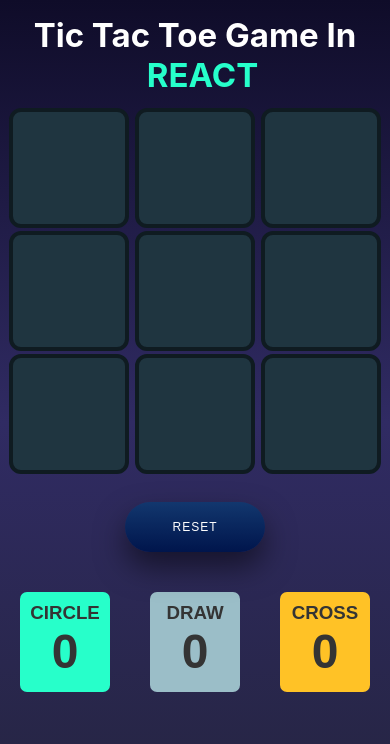
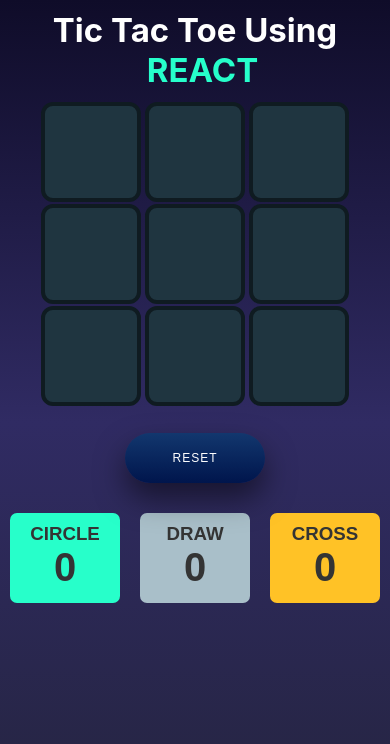
Before and after one commit to mohammedmuneesh1/Tic-Tac-Toe, a React (Create React App) app: page / in a window 390 px wide. Shown: the top 744 px of the page. Built offline with nearby package versions, Linux system fonts and the light colour scheme.

Commit message:
Responsive-Added

```diff
--- a/src/Components/TicTacToe/TicTacToe.css
+++ b/src/Components/TicTacToe/TicTacToe.css
@@ -120,7 +120,7 @@
 
 }
 .circle-box span , .draw-box span , .cross-box span{
-    font-weight: bolder;
+    font-weight: bold;
     font-size:3rem;
 }
 
@@ -129,8 +129,7 @@
     background:rgba(39,255,202,255);
 }
 .draw-box{
-    background:#9BBEC8;
-
+    background:rgba(169,191,201,255);
 }
 .cross-box {
 background:rgba(255,194,38,255);
@@ -145,9 +144,32 @@
 @media all and (max-width:600px){
     .title{
         font-size: 33px;
-        padding-top:15px;
+        padding-top:10px;
         margin-bottom:10px;
 
     }
+    .boxes{
+        width:100px;
+        height:100px;
+        margin:2px 2px;
+    }
+    .boxes img {
+        height:50px;
+        width:50px;
+        margin:20px 20px;
+    }
+    .circle-box , .draw-box , .cross-box{
+        width:150px;
+        height:90px;
+        border-radius:7px;
+        color:#343434;
+        font-family:sans-serif;
+        padding-top:10px;
+        margin:10px 10px 10px 10px;
+
+    }
+    .circle-box span , .draw-box span , .cross-box span{
+        font-size: 2.5rem;
+    }
 
 }
--- a/src/Components/TicTacToe/TicTacToe.jsx
+++ b/src/Components/TicTacToe/TicTacToe.jsx
@@ -1,21 +1,18 @@
+import React, { useRef, useState } from "react";
+import "./TicTacToe.css";
+import circle from "../Assets/circle.png";
+import cross from "../Assets/cross.png";
 
 
-import React, { useRef, useState } from 'react'
-import './TicTacToe.css'
-import circle from '../Assets/circle.png'
-import cross from '../Assets/cross.png'
-import userEvent from '@testing-library/user-event';
-
-let data = ["","","","","","","","",""];   //this will act as a storage ;
-
+let data = ["", "", "", "", "", "", "", "", ""]; //this will act as a storage ;
 
 export const TicTacToe = () => {
-    let [count,setCount] = useState(0);
-    let [cwon,setCwon] = useState(0);
-    let [draw,setDraw] = useState(0);
-    let [crwon,setCrwon] = useState(0);
+  let [count, setCount] = useState(0);
+  let [cwon, setCwon] = useState(0);
+  let [draw, setDraw] = useState(0);
+  let [crwon, setCrwon] = useState(0);
 
-    let [lock,setLock] = useState(false);
+  let [lock, setLock] = useState(false);
   let titleRef = useRef(null);
   const b1 = useRef();
   const b2 = useRef();
@@ -26,181 +23,117 @@
   const b7 = useRef();
   const b8 = useRef();
   const b9 = useRef();
-    const brr = [b1,b2,b3,b4,b5,b6,b7,b8,b9];
+  const brr = [b1, b2, b3, b4, b5, b6, b7, b8, b9];
 
-    const toggle = (e,num)=>{
-        if(lock) return 0;
-        if(count%2 === 0) {
+  const toggle = (e, num) => {
+    if (lock) return 0;
+    if (count % 2 === 0) {
       e.target.innerHTML = `<img src='${cross}'>`;
       data[num] = "x";
-            setCount(++count)
-        }
-        else{
-            e.target.innerHTML =   `<img src='${circle}'>`;
-            data[num]="o";
+      setCount(++count);
+    } else {
+      e.target.innerHTML = `<img src='${circle}'>`;
+      data[num] = "o";
       setCount(++count);
     }
     chkWin();
-    }
-    // const chkWin = () => {
-    //     // Check for horizontal wins
-    //     for (let i = 0; i < 9; i += 3) {
-    //         if (data[i] === data[i + 1] && data[i + 1] === data[i + 2] && data[i + 2] !== "") {
-    //             won(data[i + 2]);
-    //             return;
-    //         }
-    //     }
+  };
 
-
-    //     // Check for vertical wins
-    //     for (let i = 0; i < 3; i++) {
-    //         if (data[i] === data[i + 3] && data[i + 3] === data[i + 6] && data[i + 6] !== "") {
-    //             won(data[i + 6]);
-    //             return;
-    //         }
-    //     }
-
-    //     // Check for diagonal wins
-    //     if ((data[0] === data[4] && data[4] === data[8] && data[8] !== "") ||
-    //         (data[2] === data[4] && data[4] === data[6] && data[6] !== "")) {
-    //         won(data[4]);
-    //         return;
-    //     }
-
-    //     // Check for a draw
-    //     if (!data.includes("")) {
-    //         // All cells are filled, and no winner
-    //         won("draw");
-    //     }
-    // };
-
-
-
-const chkWin = ()=>{
-    if(data[0] === data[1] && data[1] === data[2] && data[2]!==""){
+  const chkWin = () => {
+    if (data[0] === data[1] && data[1] === data[2] && data[2] !== "") {
       won(data[2]);
-    }
-    else if (data[3] === data[4] && data[4] === data[5] && data[5]!==""){
+    } else if (data[3] === data[4] && data[4] === data[5] && data[5] !== "") {
       won(data[5]);
-
-    }
-    else if (data[6] === data[7] && data[7] === data[8] && data[8]!==""){
+    } else if (data[6] === data[7] && data[7] === data[8] && data[8] !== "") {
       won(data[8]);
-
-       }
-       else if (data[0] === data[3] && data[3] === data[6] && data[6]!==""){
+    } else if (data[0] === data[3] && data[3] === data[6] && data[6] !== "") {
       won(data[6]);
-
     }
     //data[]!=="" didnt give then , empty rows makes the condition true and run won function;
-       else if (data[1] === data[4] && data[4] === data[7] && data[7]!==""){
+    else if (data[1] === data[4] && data[4] === data[7] && data[7] !== "") {
       won(data[7]);
-
-       }
-       else if (data[2] === data[5] && data[5] === data[8] && data[8]!==""){
+    } else if (data[2] === data[5] && data[5] === data[8] && data[8] !== "") {
       won(data[8]);
-
-       }
-       else if (data[0] === data[4] && data[4] === data[8] && data[8]!==""){
+    } else if (data[0] === data[4] && data[4] === data[8] && data[8] !== "") {
       won(data[8]);
-
-       }
-       else if (data[0] === data[1] && data[1] === data[2] && data[2]!==""){
+    } else if (data[0] === data[1] && data[1] === data[2] && data[2] !== "") {
       won(data[2]);
-       }
-       else if (data[2] === data[4] && data[4] === data[6] && data[6]!==""){
+    } else if (data[2] === data[4] && data[4] === data[6] && data[6] !== "") {
       won(data[6]);
-       }
-       else if (!data.includes("")) {
+    } else if (!data.includes("")) {
       // All cells are filled, and no winner
       won("draw");
     }
+  };
 
-    }
-
-
-    const won = (winner)=>{
+  const won = (winner) => {
     setLock(true);
-        if(winner === "x")
-        {
-            setCrwon(crwon + 1)
+    if (winner === "x") {
+      setCrwon(crwon + 1);
 
       titleRef.current.innerHTML = `Congratulations: <img src='${cross}'> Won`;
+    } else if (winner === "o") {
+      setCwon(cwon + 1);
+      titleRef.current.innerHTML = `Congragulations: <img src='${circle}'> Won`;
+    } else {
+      setDraw(draw + 1);
+      titleRef.current.innerHTML = `Draw`;
     }
-        else if(winner === "o"){
-            setCwon(cwon + 1);
-            titleRef.current.innerHTML =  `Congragulations: <img src='${circle}'> Won`
-        }
-        else{
+  };
 
-           setDraw(draw + 1);
-            titleRef.current.innerHTML =  `Draw`
-
-        }
-
-
-    }
-
-    const reset = ()=>{
+  const reset = () => {
     setLock(false);
-         data = ["","","","","","","","",""];
-        titleRef.current.innerHTML =`Tic Tac Toe Game In <span>React</span>`
-        brr.map(value=>{
-            value.current.innerHTML = ""
-        })
-
-    }
-
-
+    data = ["", "", "", "", "", "", "", "", ""];
+    titleRef.current.innerHTML = `Tic Tac Toe Game In <span>React</span>`;
+    brr.map((value) => {
+     return value.current.innerHTML = "";
+    });
+  };
 
   return (
-    <div className='container'>
+    <div className="container">
+      <h1 className="title" ref={titleRef}>
+        {" "}
+        Tic Tac Toe  Using <span>REACT</span>
+      </h1>
 
-        <h1 className='title' ref={titleRef}> Tic Tac Toe Game In <span>REACT</span></h1>
-
-     <div className='board'>
+      <div className="board">
         <div className="row1">
-    <div className="boxes" onClick={(e)=>toggle(e,0)}       ref={b1} ></div>
-    <div className="boxes"onClick={(e)=>toggle(e,1)}         ref={b2}></div>
-    <div className="boxes" onClick={(e)=>toggle(e,2)}        ref={b3} ></div>
+          <div className="boxes" onClick={(e) => toggle(e, 0)} ref={b1}></div>
+          <div className="boxes" onClick={(e) => toggle(e, 1)} ref={b2}></div>
+          <div className="boxes" onClick={(e) => toggle(e, 2)} ref={b3}></div>
         </div>
         <div className="row2">
-    <div className="boxes" onClick={(e)=>toggle(e,3)} ref={b4}></div>
-    <div className="boxes" onClick={(e)=>toggle(e,4)} ref={b5}></div>
-    <div className="boxes"  onClick={(e)=>toggle(e,5)}  ref={b6}></div>
+          <div className="boxes" onClick={(e) => toggle(e, 3)} ref={b4}></div>
+          <div className="boxes" onClick={(e) => toggle(e, 4)} ref={b5}></div>
+          <div className="boxes" onClick={(e) => toggle(e, 5)} ref={b6}></div>
         </div>
         <div className="row3">
-    <div className="boxes"  onClick={(e)=>toggle(e,6)} ref={b7}></div>
-    <div className="boxes" onClick={(e)=>toggle(e,7)}   ref={b8}></div>
-    <div className="boxes" onClick={(e)=>toggle(e,8)} ref={b9}></div>
+          <div className="boxes" onClick={(e) => toggle(e, 6)} ref={b7}></div>
+          <div className="boxes" onClick={(e) => toggle(e, 7)} ref={b8}></div>
+          <div className="boxes" onClick={(e) => toggle(e, 8)} ref={b9}></div>
         </div>
       </div>
 
-
-     <button className='reset' onClick={()=>reset()} >
+      <button className="reset" onClick={() => reset()}>
         <span class="reset-text-one">Reset</span>
         <span class="reset-text-two">Play Again</span>
       </button>
 
-
-
-
-
-     <div className='result' >
-        <div className='circle-box'>
+      <div className="result">
+        <div className="circle-box">
           <h3>CIRCLE</h3>
           <span>{cwon}</span>
         </div>
-        <div className='draw-box'>
+        <div className="draw-box">
           <h3>DRAW</h3>
           <span>{draw}</span>
         </div>
-        <div className='cross-box'>
+        <div className="cross-box">
           <h3>CROSS</h3>
           <span>{crwon}</span>
-
         </div>
       </div>
     </div>
-  )
-}
+  );
+};
```
Lines whose indentation alone changed are shown as unchanged.
